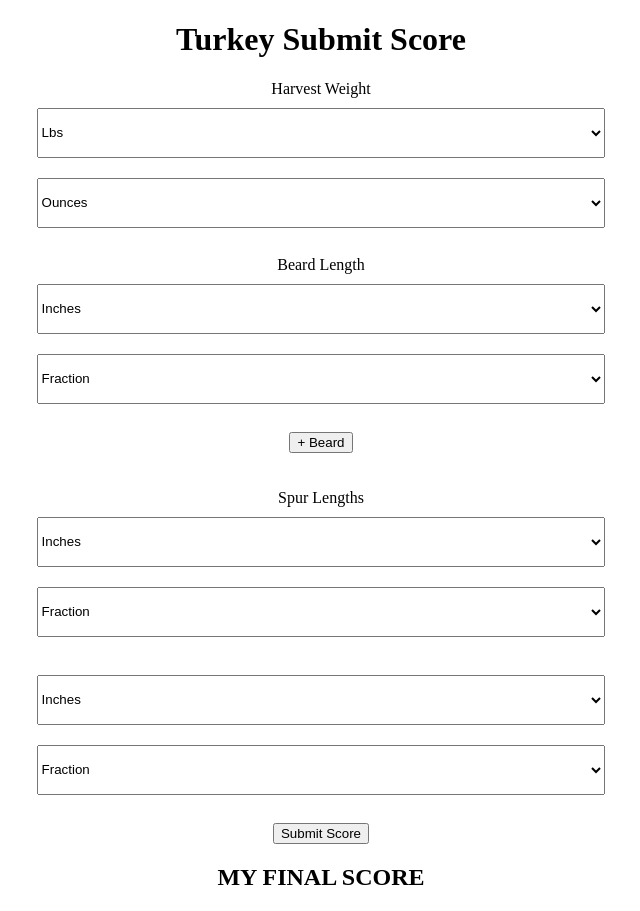
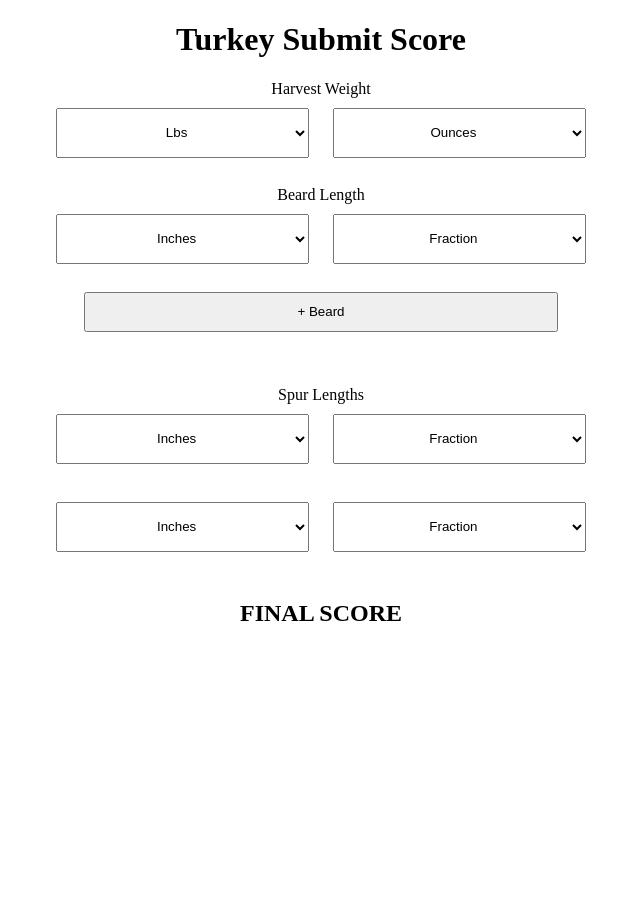
Before and after one commit to jdno7/Turkey-Submit-Score, a plain HTML site: page index.html in a window 1280 px wide. Shown: the whole page, without its empty margins (319-959 px from the left). After the commit the page ends 800 px from the top, so only its background shows below. Drawn offline with nearby package versions, Linux system fonts and the light colour scheme.

Commit message:
Real time scoring

```diff
--- a/index.html
+++ b/index.html
@@ -13,7 +13,7 @@
         <label for="weight">Harvest Weight</label>
         <br>
             <select required name="weight-lbs" id="weight-lbs">
-                <option value="">Lbs</option>
+                <option value="0">Lbs</option>
                 <option value="0">0</option>
                 <option value="1">1</option>
                 <option value="2">2</option>
@@ -48,7 +48,7 @@
             </select>
 
             <select required name="weight-ounces" id="weight-ounces">
-                <option value="">Ounces</option>
+                <option value="0">Ounces</option>
                 <option value=".0">0</option>
                 <option value=".0625">1</option>
                 <option value=".125">2</option>
@@ -76,7 +76,7 @@
         <div id="beards">
             <div id="beard1">
                 <select required name="beard-length-whole" class="beard-length-whole">
-                    <option value="">Inches</option>
+                    <option value="0">Inches</option>
                     <option value=".0">0</option>
                     <option value="1">1</option>
                     <option value="2">2</option>
@@ -96,7 +96,7 @@
                 </select>
 
                 <select required name="beard-legth-fraction" class="beard-length-fraction">
-                    <option value="">Fraction</option>
+                    <option value="0">Fraction</option>
                     <option value=".0">0/16</option>
                     <option value=".0625">1/16</option>
                     <option value=".125">2/16</option>
@@ -117,14 +117,16 @@
             </div>
         </div>
             <br>
+            <div>
             <button id="add-beard">+ Beard</button>
+            </div>
         <br>
             <br>
             <br>
         <label for="spur-length">Spur Lengths</label>
             <br>
             <select required name="spur-length-whole" class="spur-length-whole">
-                <option value="">Inches</option>
+                <option value="0">Inches</option>
                 <option value=".0">0</option>
                 <option value="1">1</option>
                 <option value="2">2</option>
@@ -132,7 +134,7 @@
             </select>
 
             <select required name="spur-legth-fraction" class="spur-length-fraction">
-                <option value="">Fraction</option>
+                <option value="0">Fraction</option>
                 <option value=".0">0/16</option>
                 <option value=".0625">1/16</option>
                 <option value=".125">2/16</option>
@@ -153,7 +155,7 @@
             <br>
             <br>
             <select required name="spur-length-whole" class="spur-length-whole">
-                <option value="">Inches</option>
+                <option value="0">Inches</option>
                 <option value=".0">0</option>
                 <option value="1">1</option>
                 <option value="2">2</option>
@@ -161,7 +163,7 @@
             </select>
 
             <select required name="spur-legth-fraction" class="spur-length-fraction">
-                <option value="">Fraction</option>
+                <option value="0">Fraction</option>
                 <option value=".0">0/16</option>
                 <option value=".0625">1/16</option>
                 <option value=".125">2/16</option>
@@ -181,11 +183,12 @@
             </select>
             <br>
             <br>
-        <button id="submit-score">Submit Score</button>
+
     </form>
 
-    <h2>MY FINAL SCORE</h2>
+    <h2>FINAL SCORE</h2>
     <h2 id="score"></h2>
+    <!-- <button id="submit-score">Submit Score</button> -->
     <script src="https://code.jquery.com/jquery-3.6.0.min.js" integrity="sha256-/xUj+3OJU5yExlq6GSYGSHk7tPXikynS7ogEvDej/m4=" crossorigin="anonymous"></script>
     <script src="script.js"></script>
 </body>
--- a/script.js
+++ b/script.js
@@ -5,6 +5,7 @@ const $addBeardBTN = $('#add-beard')
 
 
 function submitScoreClick(evt){
+
     evt.preventDefault()
         const $weightLbs = parseFloat($('#weight-lbs').val())
         const $weightounces = parseFloat($('#weight-ounces').val())
@@ -17,13 +18,13 @@ function submitScoreClick(evt){
         // const $spurLengthFraction = parseFloat($('#spur-length-fraction').val())
     const $spurLength = getSpurVals()
 
-    console.log(`Harvest Weight = ${$harvestWeight}, Beard Length = ${$beardLength}, Spur Length = ${$spurLength}`)
+    console.log(`Harvest Weight (${$harvestWeight}) + Beard Length (${$beardLength} * 2) + Spur Length (${$spurLength} * 10)`)
 
     calculateTurkeyScore($harvestWeight,$beardLength,$spurLength)
 
 }
 
-$scoreForm.on('submit', submitScoreClick)
+$scoreForm.on('click', submitScoreClick)
 
 function calculateTurkeyScore(weight,beardLength,spurLength){
 
@@ -40,7 +41,7 @@ function addBeardClick (evt){
                     `<br>
             <div id="beard${numOfBeards}">
                 <select required name="beard-length-whole" class="beard-length-whole">
-                    <option value="">Inches</option>
+                    <option value="0">Inches</option>
                     <option value=".0">0</option>
                     <option value="1">1</option>
                     <option value="2">2</option>
@@ -60,7 +61,7 @@ function addBeardClick (evt){
                 </select>
 
                 <select required name="beard-legth-fraction" class="beard-length-fraction">
-                    <option value="">Fraction</option>
+                    <option value="0">Fraction</option>
                     <option value=".0">0/16</option>
                     <option value=".0625">1/16</option>
                     <option value=".125">2/16</option>
@@ -78,7 +79,7 @@ function addBeardClick (evt){
                     <option value=".875">14/16</option>
                     <option value=".9375">15/16</option>
                 </select>
-                <button>X</button>
+                <button id = "remove">X</button>
             </div>
                    `
     const beardsDiv = $('#beards')
@@ -121,3 +122,10 @@ function getSpurVals(){
     }
     return spurTotals
 }
+
+function removeBeard(evt){
+    console.log(evt.target)
+    $(evt.target).parent().remove()
+}
+
+$($scoreForm).on('click', '#remove', removeBeard)
--- a/style.css
+++ b/style.css
@@ -13,7 +13,12 @@ form{
     width: 50%;
     margin: auto;
     text-align: center;
+}
 
+button{
+    text-align: center;
+    width: 75%;
+    height: 40px;
 
 }
 
@@ -26,14 +31,16 @@ h2{
 }
 
 select{
-    width: 90%;
+    width: 40%;
     height: 50px;
     margin: 10px;
-
+    text-align: center;
 }
 
 @media screen and ( max-width: 700px)  {
     form{
         width:100%;
     }
+
+
 }
```
